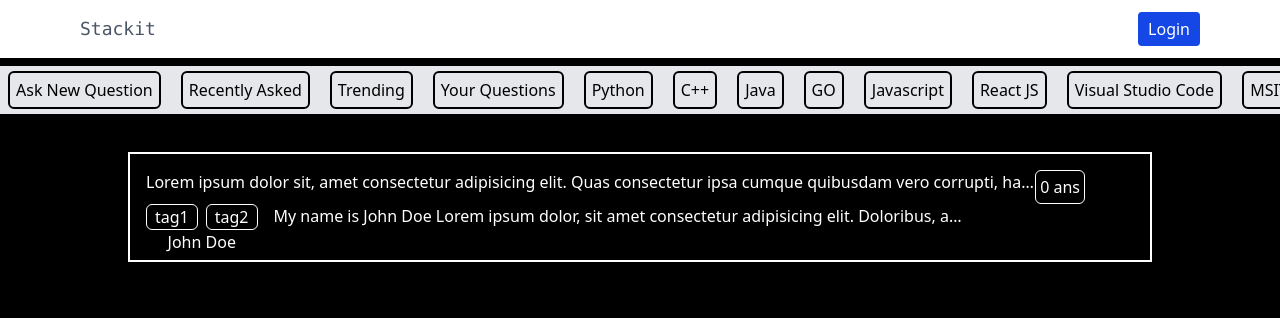
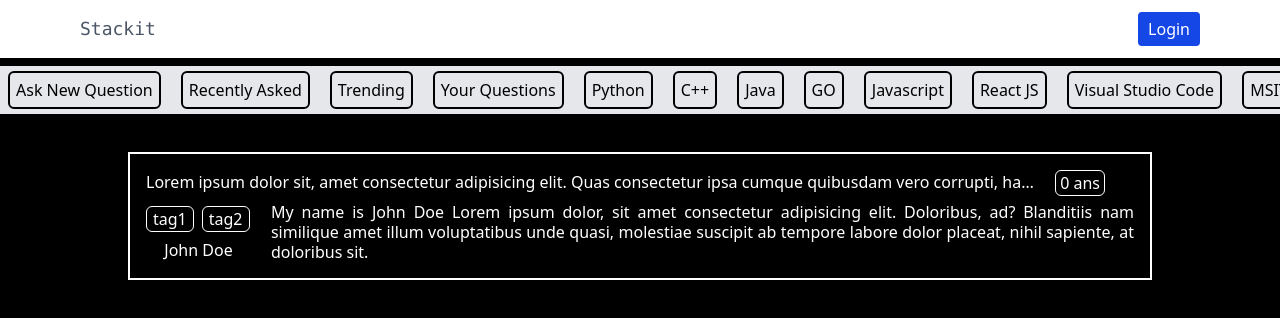
Before and after one commit to PranshulBajaj/StackIt, a React (Vite) app: page / in a window 1280 px wide. Shown: the top 318 px of the page. Built offline with nearby package versions, Linux system fonts and the light colour scheme.

Commit message:
Updated Question Component:

```diff
--- a/src/components/QuestionBar/Question.jsx
+++ b/src/components/QuestionBar/Question.jsx
@@ -1,26 +1,28 @@
 const Question = () => {
   return (
     <div className="container border-2 p-4 my-[3%] mx-[10%] max-w-[80%] max-h-[150px] text-white">
-      <div className="upper flex max-h-1/4">
+      <div className="upper flex max-h-1/4 mb-1.5 gap-[20px]">
         <div className="title w-9/10 overflow-hidden text-ellipsis whitespace-nowrap">
           Lorem ipsum dolor sit, amet consectetur adipisicing elit. Quas
           consectetur ipsa cumque quibusdam vero corrupti, harum necessitatibus
           explicabo cupiditate blanditiis?
         </div>
-        <div className="ansCount border p-1 rounded-md whitespace-nowrap">
+        <div className="ansCount border px-1 rounded-md whitespace-nowrap">
           0 ans
         </div>
       </div>
-      <div className="lower flex gap-4 max-h-10  ">
-        <div className="left max-w-[30%]">
-          <div className="tags flex gap-2">
-            <div className="tag border px-2 rounded-md">tag1</div>
-            <div className="tag border px-2 rounded-md">tag2</div>
+      <div className="lower flex gap-[20px] max-h-20  h-fit">
+        <div className="left max-w-[20%] min-w-[100px] flex flex-col justify-between">
+          <div className="tags flex gap-2 mt-1 overflow-scroll scrollbar-hide ">
+            <div className="tag border px-1.5 rounded-md">tag1</div>
+            <div className="tag border px-1.5 rounded-md">tag2</div>
+            <div className="tag border px-1.5 rounded-md">tag2</div>
+            <div className="tag border px-1.5 rounded-md">tag2</div>
           </div>
-          <div className="username text-center">John Doe</div>
+          <div className="username text-center overflow-hidden text-ellipsis whitespace-nowrap  ">John Doe </div>
         </div>
-        <div className="right max-w-[70%] max-h-full">
-          <div className="description overflow-hidden text-ellipsis whitespace-nowrap max-w-[100%] max-h-full">
+        <div className="right max-h-full">
+          <div className="description overflow-hidden text-ellipsis max-w-[100%] max-h-full line-clamp-3 leading-tight text-justify">
             My name is John Doe Lorem ipsum dolor, sit amet consectetur
             adipisicing elit. Doloribus, ad? Blanditiis nam similique amet illum
             voluptatibus unde quasi, molestiae suscipit ab tempore labore dolor
```
